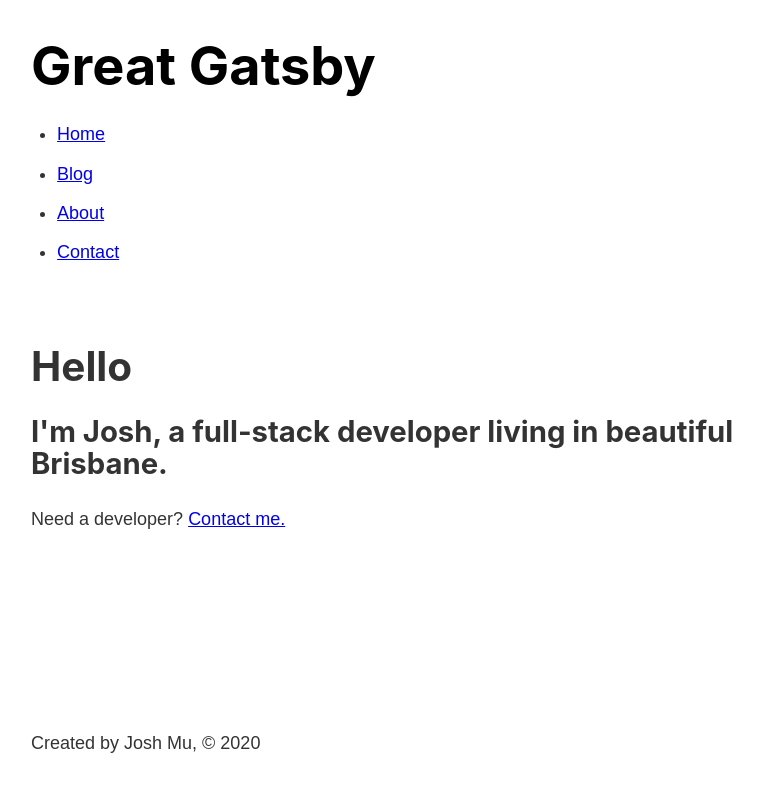
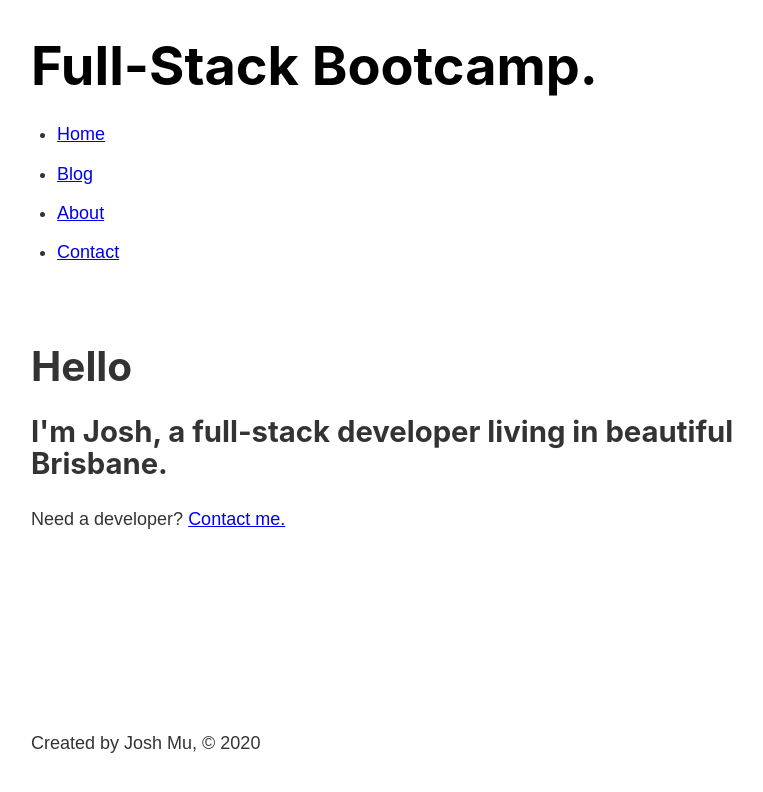
Before and after one commit to joshmu/great-gatsby-bootcamp, a Gatsby site: page / in a window 1280 px wide. Shown: the whole page, without its empty margins (252-1015 px from the left). Built offline with nearby package versions, Linux system fonts and the light colour scheme; Gatsby itself is replaced by a stand-in of ours.

Commit message:
graphql query using gatsby config metadata

```diff
--- a/gatsby-config.js
+++ b/gatsby-config.js
@@ -6,5 +6,9 @@
 
 module.exports = {
   /* Your site config here */
+  siteMetadata: {
+    title: "Full-Stack Bootcamp.",
+    author: "Josh Mu",
+  },
   plugins: [`gatsby-plugin-sass`],
 }
--- a/src/components/header.js
+++ b/src/components/header.js
@@ -1,15 +1,25 @@
 import React from "react"
-import { Link } from "gatsby"
+import { Link, graphql, useStaticQuery } from "gatsby"
 
 // import "./header.module.scss"
 import headerStyles from "./header.module.scss"
 
 const Header = () => {
+  const data = useStaticQuery(graphql`
+    query {
+      site {
+        siteMetadata {
+          title
+        }
+      }
+    }
+  `)
+
   return (
     <header className={headerStyles.header}>
       <h1>
         <Link to="/" className={headerStyles.title}>
-          Great Gatsby
+          {data.site.siteMetadata.title}
         </Link>
       </h1>
       <nav>
```
